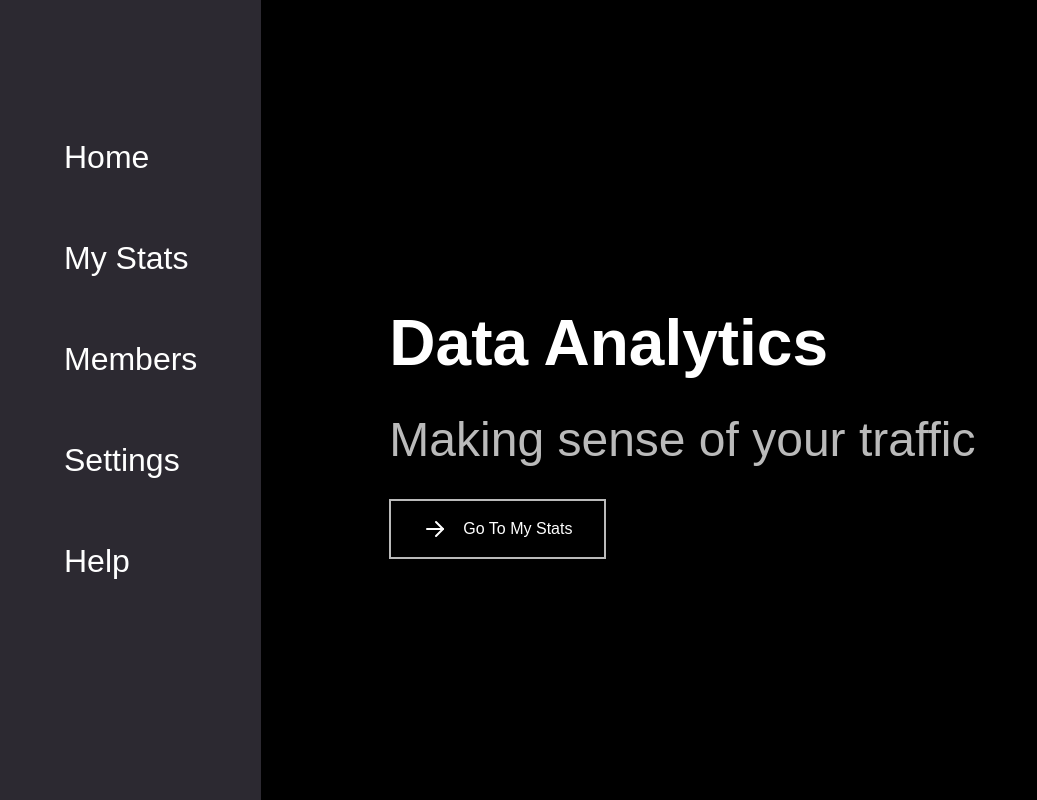
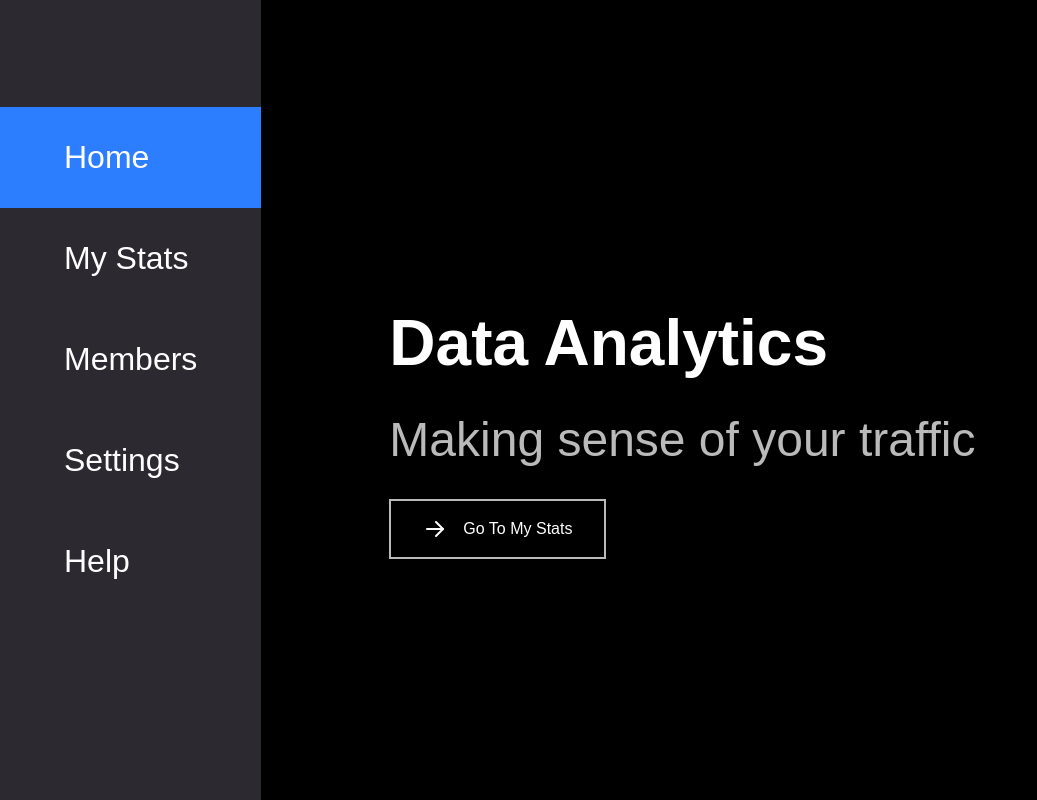
Before and after one commit to Skidragon/data-analytics-homepage, a website built with Parcel: page index.html in a window 1280 px wide. Shown: the whole page, without its empty margins (0-1037 px from the left). Built offline with nearby package versions, Linux system fonts and the light colour scheme; files whose address does not match are found by name.

Commit message:
Highlighted home on tablet to desktop screen

```diff
--- a/src/styles.css
+++ b/src/styles.css
@@ -174,4 +174,7 @@ main {
   nav li:first-child {
     background: inherit;
   }
+  nav li:nth-child(2) {
+    background: var(--blue);
+  }
 }
```
